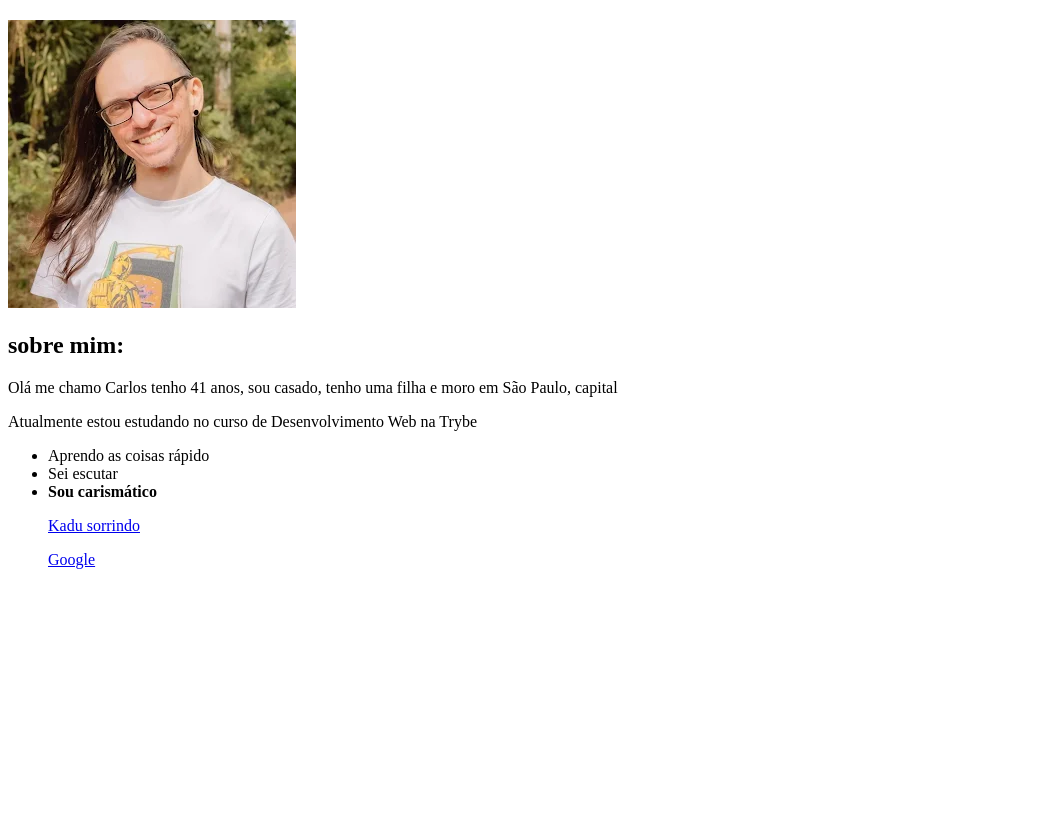
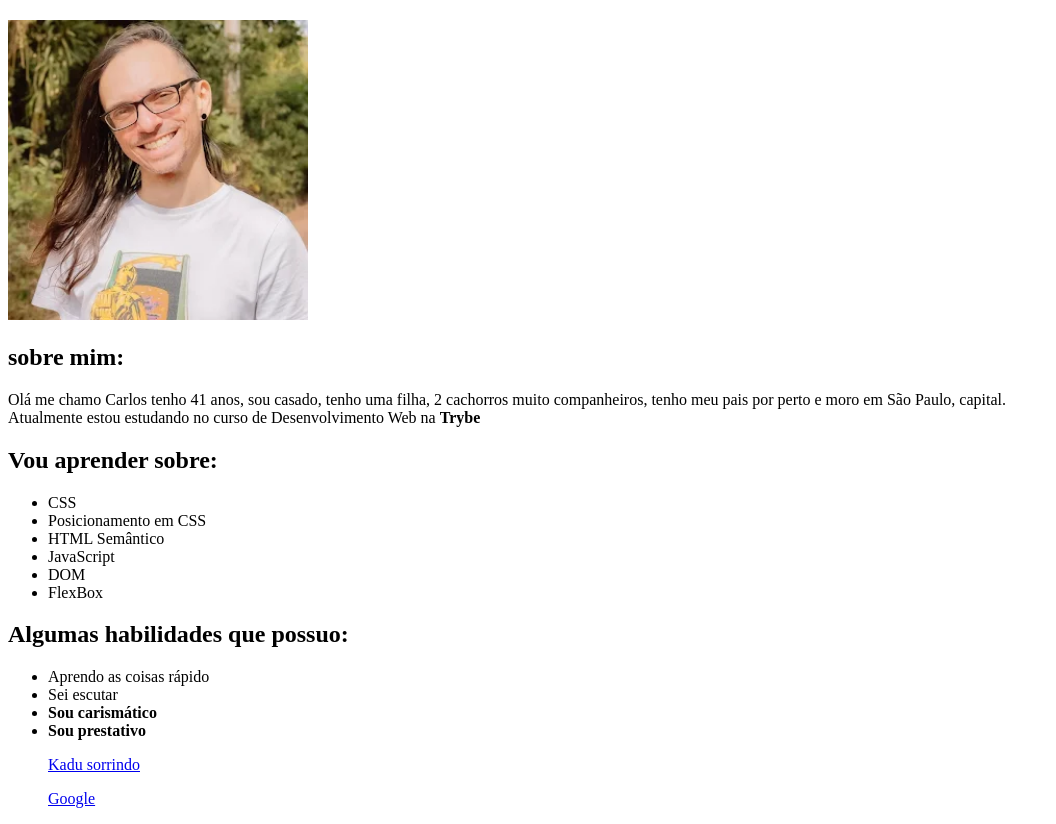
Before and after one commit to Kduuu0581/Portifolio, a plain HTML site: page index.html in a window 1280 px wide. Shown: the part 60-884 px from the top of the page, without its empty margins (0-1056 px from the left). Before the commit the page ends 800 px from the top, so only its background shows below. Drawn offline with Linux system fonts and the light colour scheme.

Commit message:
nova alteração

```diff
--- a/index.html
+++ b/index.html
@@ -9,19 +9,31 @@
 <body>
     <h1><b>Carlos Eduardo Oliveira</b></h1>
 
-    <img src="imagens/foto_de_perfil.webp" title="Kadu sorrindo" />
+    <img src="imagens/foto_de_perfil.webp" title="Kadu sorrindo" width="300px" />
     <h2>sobre mim:</h2>
 
     <p>
-        Olá me chamo Carlos tenho 41 anos, sou casado, tenho uma filha e moro em
-        São Paulo, capital
-    </p>
-    <p>Atualmente estou estudando no curso de Desenvolvimento Web na Trybe</p>
+        Olá me chamo Carlos tenho 41 anos, sou casado, tenho uma filha, 2 cachorros muito companheiros, tenho meu pais
+        por perto e moro em
+        São Paulo, capital. <br>Atualmente estou estudando no curso de Desenvolvimento Web na <strong>Trybe</strong></p>
+
+    <h2>Vou aprender sobre:</h2>
+    <ul>
+        <li>CSS</li>
+        <li>Posicionamento em CSS</li>
+        <li>HTML Semântico</li>
+        <li>JavaScript</li>
+        <li>DOM</li>
+        <li>FlexBox</li>
+    </ul>
+
+    <h2>Algumas habilidades que possuo:</h2>
 
     <ul>
         <li>Aprendo as coisas rápido</li>
         <li>Sei escutar</li>
         <li><b>Sou carismático</b></li>
+        <li><b>Sou prestativo</b></li>
     </ul>
 
     <ul>
```
